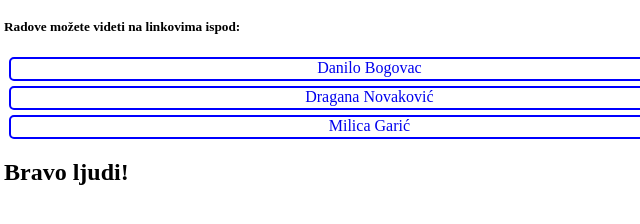
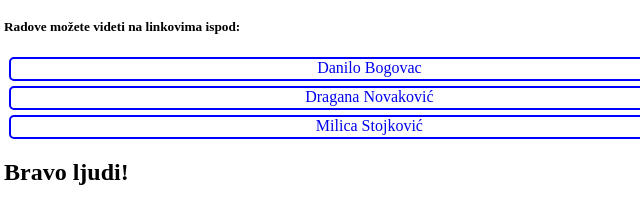
Before and after one commit to micagnjatovic/bestwebradionica.github.io, a plain HTML site: page index6.html in a window 1280 px wide. Shown: the part 86-310 px from the top of the page, 380-1020 px from the left. Drawn offline with Linux system fonts and the light colour scheme.

Commit message:
Dodati radovi.

```diff
--- a/index6.html
+++ b/index6.html
@@ -20,7 +20,7 @@
         <h5>Radove možete videti na linkovima ispod:</h5>
         <a href="https://danilobogavac.github.io/bestdw.github.io/" target="_blank">Danilo Bogovac</a>
         <a href="https://dragana4379.github.io/BEST-moj-projekat.github.io/" target="_blank">Dragana Novaković</a>
-        <a href="https://miim26.github.io/" target="_blank">Milica Garić</a>
+        <a href="https://miim26.github.io/" target="_blank">Milica Stojković</a>
         <h2>Bravo ljudi!</h2>
     </div>
 </body>
```
